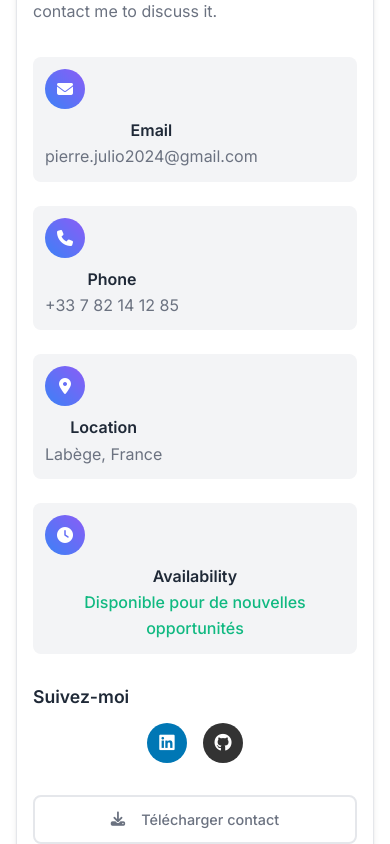
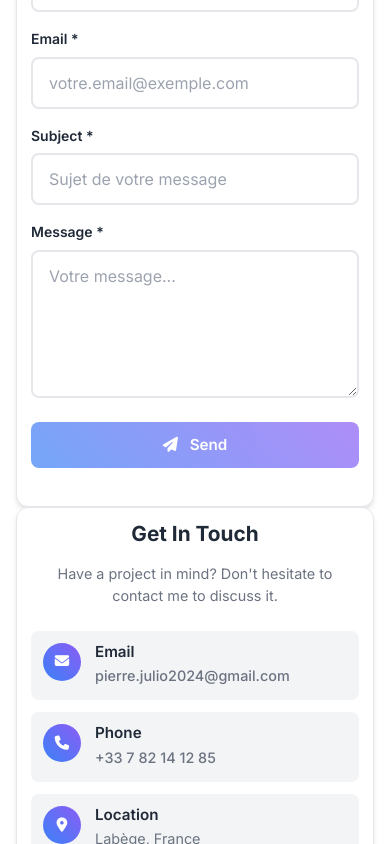
Before and after one commit to PierreJulio/cv-online, an Angular app: page / in a window 390 px wide. Shown: the part 10300-11144 px from the top of the page. Built offline with nearby package versions, Linux system fonts and the light colour scheme.

Commit message:
feat: Enhance contact section styles for improved mobile responsiveness and layout adjustments

```diff
--- a/src/app/components/contact/contact.html
+++ b/src/app/components/contact/contact.html
@@ -6,9 +6,9 @@
     <p class="section-subtitle">{{ translate('contact.subtitle') }}</p>
   </div>
 
-  <div class="row">
+  <div class="row contact-row">
     <!-- Contact Information -->
-    <div class="col-lg-6">
+    <div class="col-lg-6 order-lg-1 order-2">
       <div class="contact-info">
         <h3 class="contact-info-title">{{ translate('contact.getInTouch') }}</h3>
         <p class="contact-description">{{ translate('contact.description') }}</p>
@@ -87,7 +87,7 @@
     </div>
 
     <!-- Contact Form -->
-    <div class="col-lg-6">
+    <div class="col-lg-6 order-lg-2 order-1">
       <div class="contact-form">
         <form (ngSubmit)="onSubmit()" #contactFormRef="ngForm">
           <div class="form-group">
--- a/src/app/components/contact/contact.scss
+++ b/src/app/components/contact/contact.scss
@@ -1,3 +1,43 @@
+// Section header improvements for mobile
+@media (max-width: 768px) {
+  .section-header {
+    margin-bottom: 2rem;
+
+    .section-title {
+      font-size: 2rem;
+      margin-bottom: 1rem;
+    }
+
+    .section-subtitle {
+      font-size: 1rem;
+      line-height: 1.5;
+    }
+  }
+}
+
+@media (max-width: 576px) {
+  .section-header {
+    margin-bottom: 1.5rem;
+    text-align: center;
+
+    .section-title {
+      font-size: 1.75rem;
+      margin-bottom: 0.75rem;
+    }
+
+    .section-subtitle {
+      font-size: 0.95rem;
+      max-width: 90%;
+      margin: 0 auto;
+    }
+
+    .section-line {
+      margin: 1rem auto;
+      width: 60px;
+    }
+  }
+}
+
 // Contact Section Styles
 .contact-info,
 .contact-form {
@@ -13,6 +53,18 @@
     border-color: var(--dark-border);
     box-shadow: 0 4px 6px -1px rgba(0, 0, 0, 0.3), 0 2px 4px -1px rgba(0, 0, 0, 0.2);
   }
+}
+
+.contact-row {
+  align-items: stretch;
+}
+
+.order-1 { order: 1; }
+.order-2 { order: 2; }
+
+@media (min-width: 992px) {
+  .order-lg-1 { order: 1; }
+  .order-lg-2 { order: 2; }
 }
 
 .contact-info-title {
@@ -360,19 +412,52 @@
   }
 
   .contact-item {
-    padding: 0.75rem;
+    padding: 1rem;
+    margin-bottom: 1rem;
   }
 
   .contact-icon {
-    width: 40px;
-    height: 40px;
+    width: 45px;
+    height: 45px;
     font-size: 1rem;
   }
 
   .social-btn {
-    width: 40px;
-    height: 40px;
+    width: 45px;
+    height: 45px;
     font-size: 1.1rem;
+  }
+
+  .contact-info-title {
+    font-size: 1.4rem;
+    margin-bottom: 0.75rem;
+  }
+
+  .contact-description {
+    margin-bottom: 1.5rem;
+    font-size: 0.95rem;
+  }
+
+  .social-title {
+    font-size: 1rem;
+  }
+
+  .form-group {
+    margin-bottom: 1.25rem;
+  }
+
+  .form-control {
+    padding: 0.75rem;
+    font-size: 1rem;
+  }
+
+  textarea.form-control {
+    min-height: 100px;
+  }
+
+  .submit-btn {
+    padding: 0.875rem 1.5rem;
+    font-size: 1rem;
   }
 }
 
@@ -380,23 +465,231 @@
   .contact-info,
   .contact-form {
     padding: 1rem;
+    margin-bottom: 1.5rem;
+  }
+
+  .contact-info-title {
+    font-size: 1.3rem;
+    text-align: center;
+    margin-bottom: 1rem;
+  }
+
+  .contact-description {
+    text-align: center;
+    margin-bottom: 1.5rem;
+    font-size: 0.9rem;
+    line-height: 1.5;
+  }
+
+  .contact-details {
+    margin-bottom: 1.5rem;
   }
 
   .contact-item {
-    flex-direction: column;
+    padding: 0.875rem;
+    margin-bottom: 0.875rem;
+    gap: 0.875rem;
+
+    &:hover {
+      transform: translateX(3px);
+    }
+  }
+
+  .contact-icon {
+    width: 42px;
+    height: 42px;
+    font-size: 0.95rem;
+  }
+
+  .contact-content {
+    h4 {
+      font-size: 0.95rem;
+      margin-bottom: 0.125rem;
+    }
+
+    a, span {
+      font-size: 0.9rem;
+      word-break: break-word;
+    }
+  }
+
+  .social-links {
+    margin-bottom: 1.5rem;
     text-align: center;
-    gap: 0.75rem;
+  }
+
+  .social-title {
+    font-size: 1rem;
+    margin-bottom: 0.875rem;
   }
 
   .social-buttons {
     justify-content: center;
+    gap: 0.875rem;
+  }
+
+  .social-btn {
+    width: 42px;
+    height: 42px;
+    font-size: 1rem;
+
+    &:hover {
+      transform: translateY(-2px);
+    }
+  }
+
+  .download-vcard {
+    padding: 0.75rem 1rem;
+    font-size: 0.9rem;
+    margin-bottom: 0.5rem;
   }
 
   .form-group {
     margin-bottom: 1rem;
+
+    label {
+      font-size: 0.875rem;
+      margin-bottom: 0.375rem;
+    }
   }
 
   .form-control {
-    padding: 0.6rem 0.8rem;
+    padding: 0.75rem;
+    font-size: 0.95rem;
+    border-radius: 8px;
+  }
+
+  textarea.form-control {
+    min-height: 90px;
+    resize: none;
+  }
+
+  .submit-btn {
+    padding: 0.875rem 1.25rem;
+    font-size: 0.95rem;
+    border-radius: 8px;
+  }
+
+  .alert {
+    padding: 0.875rem;
+    font-size: 0.9rem;
   }
 }
+
+// Mobile-specific improvements
+@media (max-width: 480px) {
+  .contact-info,
+  .contact-form {
+    padding: 0.875rem;
+  }
+
+  .contact-item {
+    padding: 0.75rem;
+    margin-bottom: 0.75rem;
+  }
+
+  .contact-icon {
+    width: 38px;
+    height: 38px;
+    font-size: 0.9rem;
+  }
+
+  .social-btn {
+    width: 38px;
+    height: 38px;
+    font-size: 0.95rem;
+  }
+
+  .form-control {
+    padding: 0.625rem;
+  }
+
+  .submit-btn {
+    padding: 0.75rem 1rem;
+  }
+}
+
+// Mobile contact info improvements
+@media (max-width: 576px) {
+  .contact-info {
+    .contact-details {
+      .contact-item {
+        // Animation plus subtile sur mobile
+        transition: all 0.2s ease;
+
+        &:hover {
+          transform: translateX(2px);
+          box-shadow: 0 2px 8px rgba(0, 0, 0, 0.1);
+        }
+
+        // Améliorer la lisibilité des liens sur mobile
+        .contact-content {
+          a {
+            font-weight: 500;
+            word-break: break-all;
+
+            &:hover {
+              text-decoration: underline;
+            }
+          }
+        }
+      }
+    }
+
+    // Améliorer l'affichage du statut de disponibilité
+    .availability-status {
+      display: inline-block;
+      padding: 0.25rem 0.5rem;
+      border-radius: 4px;
+      font-size: 0.85rem;
+
+      &.available {
+        background: rgba(16, 185, 129, 0.1);
+        border: 1px solid rgba(16, 185, 129, 0.2);
+      }
+    }
+  }
+}
+
+// Mobile-specific form improvements
+@media (max-width: 576px) {
+  .contact-form {
+    // Améliorer l'espacement sur mobile
+    > form {
+      .form-group:first-child {
+        margin-top: 0;
+      }
+
+      .form-group:last-of-type {
+        margin-bottom: 1.5rem;
+      }
+    }
+
+    // Style spécial pour les inputs sur mobile
+    .form-control {
+      // Éviter le zoom sur iOS
+      font-size: 16px;
+
+      &:focus {
+        transform: scale(1.02);
+        transition: transform 0.2s ease;
+      }
+    }
+
+    // Améliorer les messages d'erreur
+    .invalid-feedback {
+      font-size: 0.8rem;
+      margin-top: 0.375rem;
+    }
+
+    // Style pour les alertes
+    .alert {
+      border-radius: 8px;
+      margin-bottom: 1rem;
+
+      i {
+        font-size: 1rem;
+      }
+    }
+  }
+}
```
